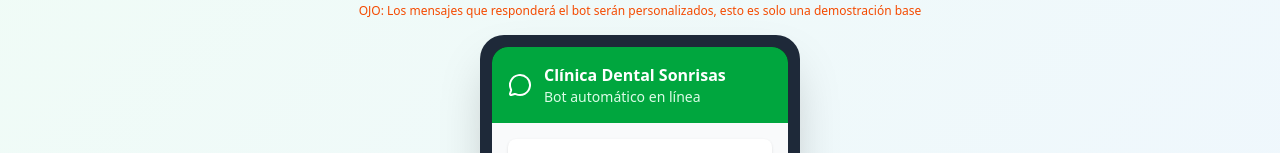
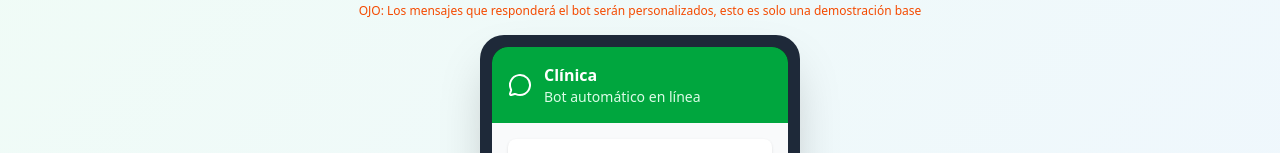
Before and after one commit to svFabio/whatsapp-booking-prototype, a React (Vite) app: page / in a window 1280 px wide. Shown: the part 588-741 px from the top of the page. Built offline with nearby package versions, Linux system fonts and the light colour scheme.

Commit message:
Fix name

```diff
--- a/src/App.jsx
+++ b/src/App.jsx
@@ -413,7 +413,7 @@
                 <div className="bg-green-600 text-white p-4 flex items-center gap-3">
                   <MessageCircle size={24} />
                   <div>
-                    <h3 className="font-bold">Clínica Dental Sonrisas</h3>
+                    <h3 className="font-bold">Clínica</h3>
                     <p className="text-sm text-green-100">Bot automático en línea</p>
                   </div>
                 </div>
```
